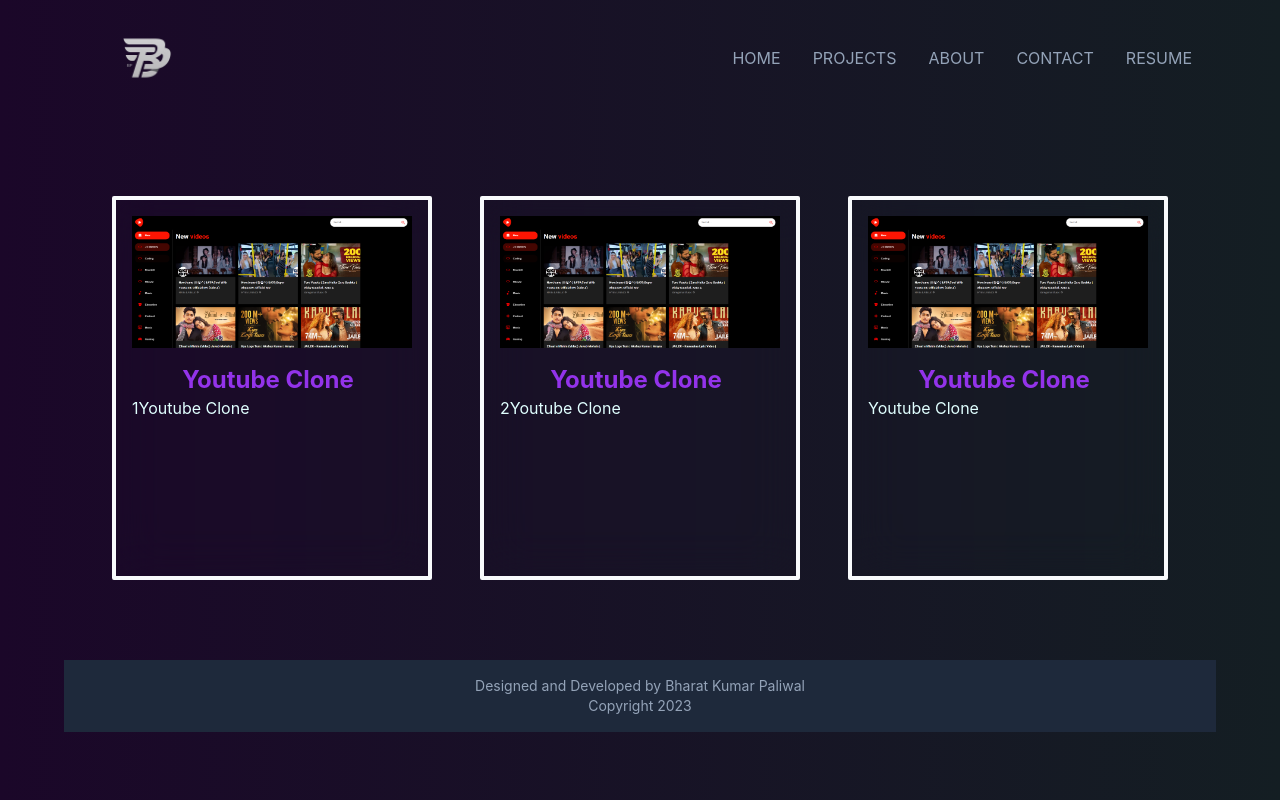
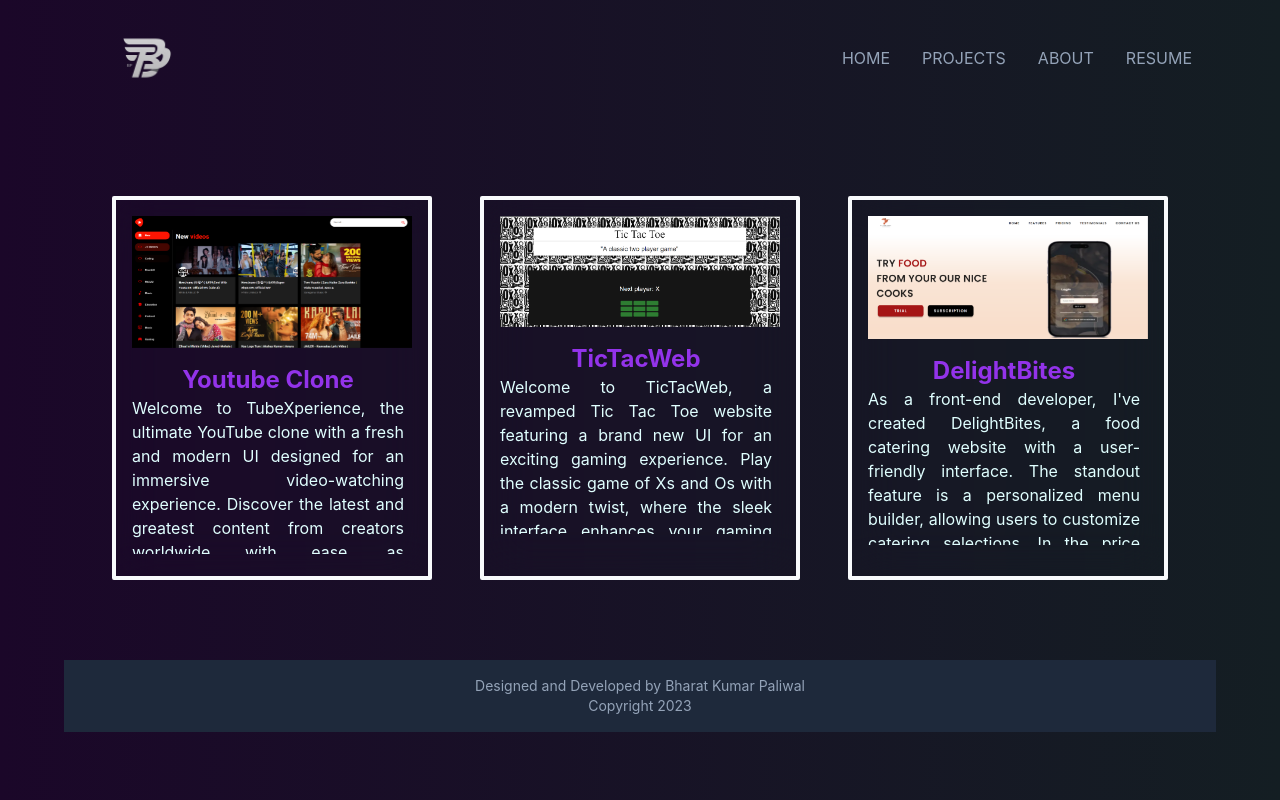
Before and after one commit to bharat2002/Portfolio, a Next.js app: page /projects in a window 1280 px wide. Built offline with nearby package versions, Linux system fonts and the light colour scheme.

Commit message:
finalcommit

```diff
--- a/app/about/page.js
+++ b/app/about/page.js
@@ -55,8 +55,8 @@
 
 const page = () => {
   return (
-    <div className='mx-14 w-6xl flex flex-col justify-center h-screen items-center overflow-hidden'>
-    <div className='flex flex-row justify-between items-start  max-lg:flex-col '>
+    <div className='mx-14 w-6xl flex flex-col justify-center h-[75vh] items-center overflow-hidden'>
+    <div className='flex flex-row justify-between items-center  max-lg:flex-col '>
     <div className='flex flex-col w-1/2 max-lg:w-full  mt-8 '>
     <h1 className='text-3xl text-start pb-4 text-purple-600'>ABOUT ME</h1>
     <p className='flex '>I m a self-taught Front End developer from India. I build websites with a focus on providing the experience for everyone using them and responsiveness. Curious to learn more about developing scalable distribution systems, love problem solving, and care about writing and maintainable code. A responsive design makes your website accessible to all users, regardless of their devices</p>
--- a/app/components/NavBar.jsx
+++ b/app/components/NavBar.jsx
@@ -15,7 +15,6 @@
                 <Link className='px-2 py-2 mx-2 hover:text-slate-100 hover:scale-125 hover:ease-in duration-100  ' href="/">HOME</Link>
                 <Link className='px-2 py-2 mx-2 hover:text-slate-100 hover:scale-125 hover:ease-in duration-100 '  href="/projects">PROJECTS</Link>
                 <Link className='px-2 py-2 mx-2 hover:text-slate-100 hover:scale-125 hover:ease-in duration-100 '  href="/about">ABOUT</Link>
-                <Link className='px-2 py-2 mx-2 hover:text-slate-100 hover:scale-125 hover:ease-in duration-100 ' href="/contact">CONTACT</Link>
                 <Link className='px-2 py-2 mx-2 hover:text-slate-100 hover:scale-125 hover:ease-in duration-100' target='_blank' href="https://drive.google.com/file/d/1xjETO_dvXm88Ih5e7A1o0PML2Am264v8/view?usp=sharing">RESUME</Link>
             </div>
             <div className='max-sm:flex hidden items-center'>
@@ -39,7 +38,6 @@
             <Link onClick={() => setShowMenu(!showMenu)} className='px-2 py-2 mx-2 hover:ease-in duration-100 hover:text-slate-100 ' href="/">HOME</Link>
                 <Link onClick={() => setShowMenu(!showMenu)} className='px-2 py-2 mx-2  hover:ease-in duration-100 hover:text-slate-900 '  href="/projects/">PROJECTS</Link>
                 <Link onClick={() => setShowMenu(!showMenu)} className='px-2 py-2 mx-2  hover:ease-in duration-100 hover:text-slate-100 '  href="/about">ABOUT</Link>
-                <Link onClick={() => setShowMenu(!showMenu)} className='px-2 py-2 mx-2 h hover:ease-in duration-100 hover:text-slate-100 ' href="/contact">CONTACT</Link>
                 <Link  onClick={() => setShowMenu(!showMenu)} className='px-2 py-2 mx-2   hover:ease-in duration-100 hover:text-slate-100' target='_blank' href="https://drive.google.com/file/d/1xjETO_dvXm88Ih5e7A1o0PML2Am264v8/view?usp=sharing">RESUME</Link>
             </div>}
 
--- a/app/contact/page.js
+++ /dev/null
@@ -1,65 +0,0 @@
-import React from 'react';
-
-export default function Home() {
-  return (
-    <div>
-    <form className=" h-screen m-14 flex flex-col text-slate-50 justify-start items-center">
-      <h1 className='text-3xl text-center pb-6 text-purple-600'>Get in touch</h1>
-      <div className="flex flex-col justify-center p-2 ">
-        <label htmlFor="frm-email">Email</label>
-        <input
-         className='p-2 rounded-lg bg-slate-800 border-2 text-slate-50'
-          id="frm-email"
-          type="email"
-          name="email"
-          autoComplete="email"
-          required
-        />
-      </div>
-      <div className="flex flex-col p-2">
-        <label htmlFor="frm-phone">Phone</label>
-        <input
-         className='p-2 rounded-lg bg-slate-800 border-2'
-          id="frm-phone"
-          type="tel"
-          name="phone"
-          autoComplete="tel"
-          required
-        />
-      </div>
-      <div className="flex flex-col p-2  ">
-        <div className='flex flex-col'>
-          <label htmlFor="frm-first">First Name</label>
-          <input
-           className='p-2 rounded-lg bg-slate-800 border-2 '
-            id="frm-first"
-            type="text"
-            name="first"
-            autoComplete="given-name"
-            required
-          />
-        </div>
-        <div className='flex flex-col pt-2'>
-          <label htmlFor="frm-last">Last Name</label>
-          <input
-          className='p-2 rounded-lg bg-slate-800 border-2 text-slate-50'
-            id="frm-last"
-            type="text"
-            name="last"
-            autoComplete="family-name"
-            required
-          />
-        </div>
-        <div className="flex flex-col justify-center items-start">
-        <label htmlFor="frm-message">Message</label>
-        <textarea  className=' w-full bg-slate-800 border-2 text-slate-50 p-2 rounded-lg' id="frm-message" rows="6" name="message"></textarea>
-      </div>
-      </div>
-
-      <div className="flex w-full mt-4 justify-center items-center">
-        <button className='border-2 hover:bg-purple-600  p-2 rounded-lg text-slate-50' type="submit">Submit</button>
-      </div>
-    </form>
-    </div>
-  );
-}
--- a/app/projects/page.js
+++ b/app/projects/page.js
@@ -5,23 +5,23 @@
 
 const projects =[
   {
-    id:"Youtube3",
+    id:"Youtube",
     title:"Youtube Clone",
-    description:"1Youtube Clone",
-    img: '/public/vidwebpng.png',
+    description:"Welcome to TubeXperience, the ultimate YouTube clone with a fresh and modern UI designed for an immersive video-watching experience. Discover the latest and greatest content from creators worldwide with ease, as TubeXperience offers a streamlined interface for browsing and watching new videos. Get ready to dive into a world of captivating content like never before!",
+    img: require('/public/vidwebpng.png'),
   },
   {
-    id:"Youtube2",
-    title:"Youtube Clone",
-    description:"2Youtube Clone",
-    img: '/public/vidwebpng.png',
+    id:"TicTacToe",
+    title:"TicTacWeb",
+    description:"Welcome to TicTacWeb, a revamped Tic Tac Toe website featuring a brand new UI for an exciting gaming experience. Play the classic game of Xs and Os with a modern twist, where the sleek interface enhances your gaming pleasure. Challenge your friends or take on our smart AI for hours of fun and strategic gameplay. Get ready to relive the nostalgia of Tic Tac Toe like never before on TicTacWeb",
+    img: require('/public/tic.png'),
   }
   ,
   {
     id:'Youtube1',
-    title:"Youtube Clone",
-    description:"Youtube Clone",
-    img: '/public/vidwebpng.png',
+    title:"DelightBites",
+    description:"As a front-end developer, I've created DelightBites, a food catering website with a user-friendly interface. The standout feature is a personalized menu builder, allowing users to customize catering selections. In the price section, transparent and affordable packages are offered, tailored to various party sizes. DelightBites guarantees a seamless experience and mouthwatering delights for all occasions.",
+    img: require('/public/foodwebsite.png'),
   },
 
 ]
@@ -38,7 +38,7 @@
       projects.map((project) => (
         <div key={project.id} className=' m-6 p-4 h-96 w-80 backdrop-blur-xl hover:scale-110 hover:ease-in duration-300 rounded-sm border-4  border-slate-50 hover:border-slate-400 hover:shadow-black hover:shadow-2xl'>
         <div >
-        <Image height={500} width={500} src={require('/public/vidwebpng.png')}/>
+        <Image height={500} width={500} src={project.img}/>
         </div>
         <div className='overflow-y-scroll h-3/5 scrollbar-thin scrollbar-rounded-full scrollbar-thumb-purple-600  scrollbar-track-gray-300 flex flex-col text-hereis pr-2 py-4'>
           <p className='text-center font-bold text-purple-600 text-2xl'>{project.title}</p>
```
Also changed, not shown: public/foodwebsite.png (added), public/tic.png (added).
